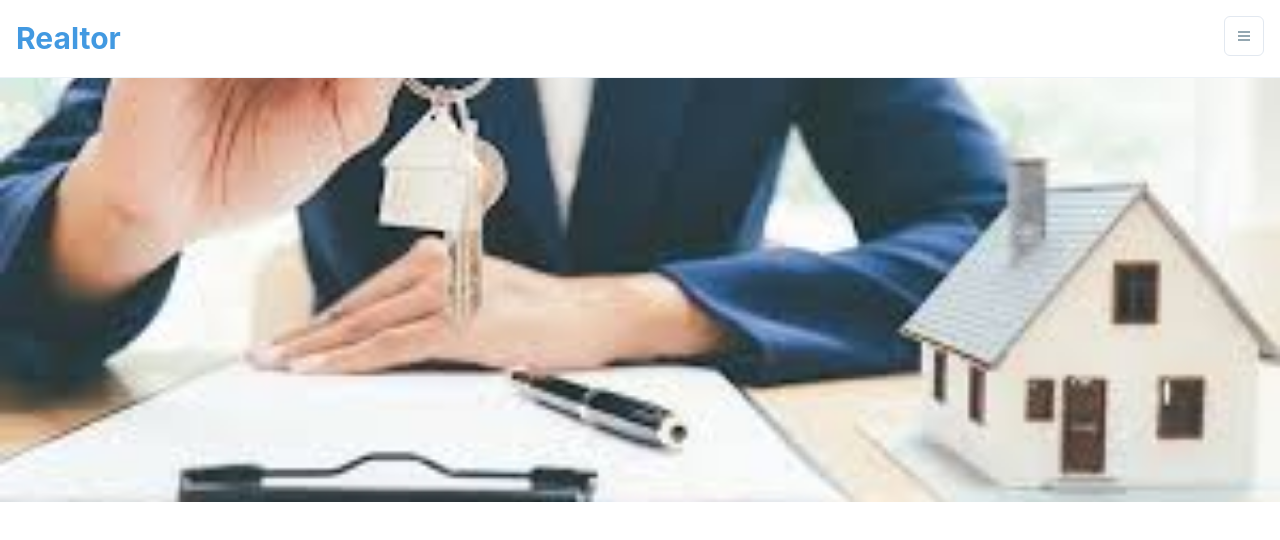
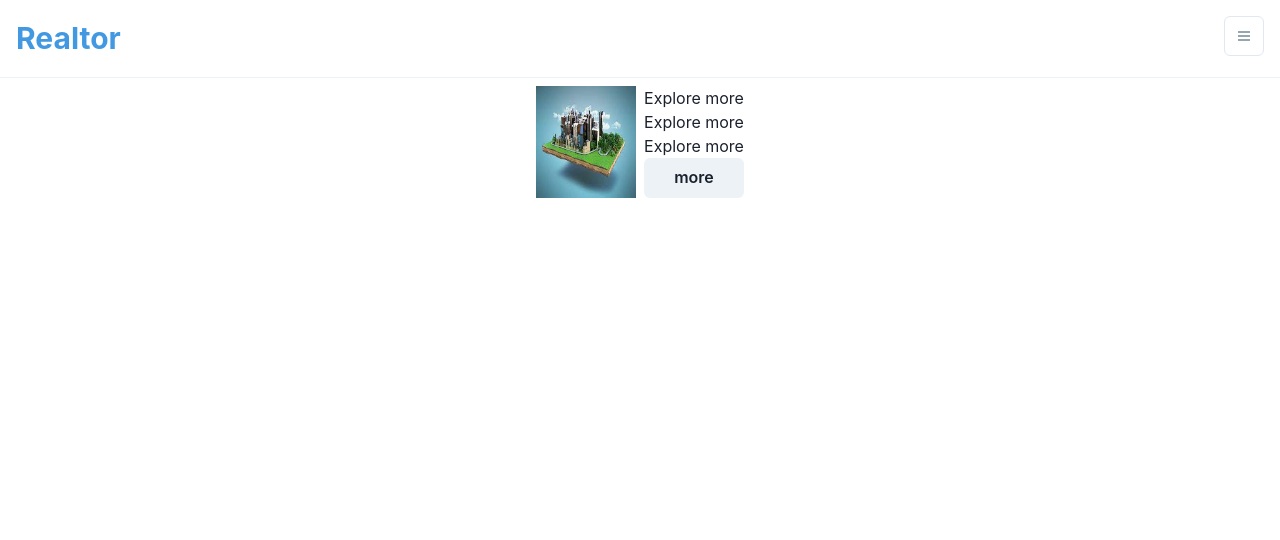
Before and after one commit to laherasif/RealEstate-App-Next-js, a Next.js app: page / in a window 1280 px wide. Shown: the top 540 px of the page. Built offline with nearby package versions, Linux system fonts and the light colour scheme.

Commit message:
banner section

```diff
--- a/pages/index.js
+++ b/pages/index.js
@@ -1,12 +1,30 @@
 
 import Navbar from '../components/Navbar';
-import Slider from '../components/Slider'
+// import Slider from '../components/Slider'
+import Image from 'next/image'
+import { Flex, Box, Text, Button } from '@chakra-ui/react'
+import Slider1 from '../assests/images/slider-1.jpg'
+const MianContent = () => {
+  return (
+    <Flex flexWrap="wrap" justifyContent="center" textAlign="center" p="2">
+      <Image src={Slider1} width={100} height={50} alt="main_image" />
+      <Flex flexDirection="column" marginLeft="2">
+        <Text>Explore more </Text>
+        <Text>Explore more </Text>
+        <Text>Explore more </Text>
+        <Button>more</Button>
+      </Flex>
+    </Flex>
+  )
+}
+
 
 export default function Home() {
   return (
     <>
-      <Navbar/>
-      <Slider/>
+      <Navbar />
+      <MianContent />
+
 
     </>
 
```
